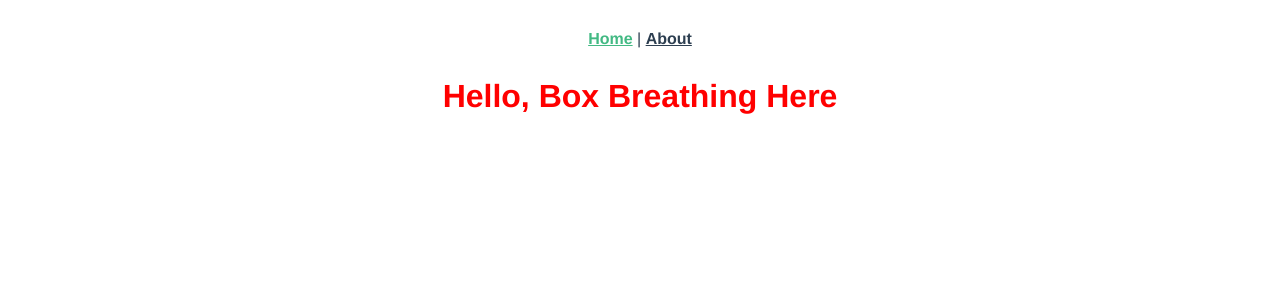
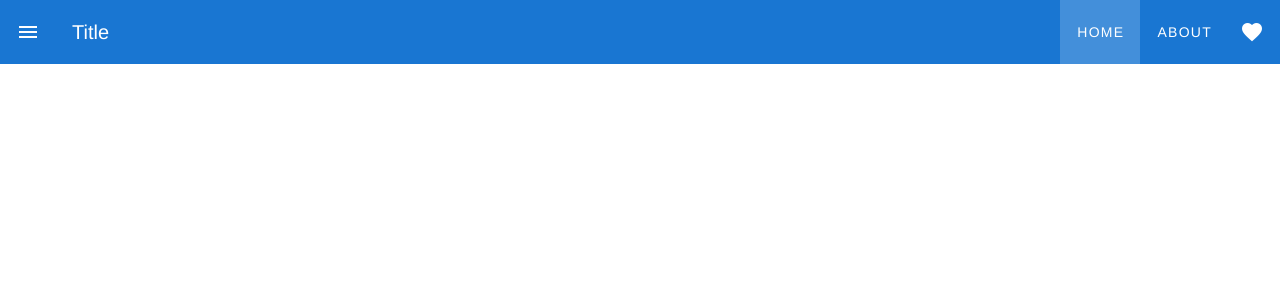
Before and after one commit to Prashanga/Breathe, a Vue app: page / in a window 1280 px wide. Shown: the top 300 px of the page. Built offline with nearby package versions, Linux system fonts and the light colour scheme.

Commit message:
Adding Appbar

```diff
--- a/src/App.vue
+++ b/src/App.vue
@@ -1,14 +1,15 @@
-<template>
-  <div id="app">
-    <div id="nav">
-      <router-link to="/">Home</router-link> |
-      <router-link to="/about">About</router-link>
-    </div>
-    <router-view />
-  </div>
-</template>
-
 <script>
 import './style.scss'
-export default {}
+import Navbar from '@/components/Navbar/Index.vue'
+
+export default {
+  components: { Navbar }
+}
 </script>
+
+<template>
+  <v-app>
+    <Navbar />
+    <router-view />
+  </v-app>
+</template>
--- /dev/null
+++ b/src/components/Navbar/Index.vue
@@ -0,0 +1,43 @@
+<template>
+  <v-app-bar absolute color="primary" dark elevate-on-scroll>
+    <v-app-bar-nav-icon></v-app-bar-nav-icon>
+
+    <v-toolbar-title>Title</v-toolbar-title>
+
+    <v-spacer></v-spacer>
+    <v-toolbar-items>
+      <v-btn
+        text
+        v-for="link in links"
+        :key="link.text"
+        router
+        :to="link.route"
+        exact
+      >
+        {{ link.text }}
+      </v-btn>
+    </v-toolbar-items>
+
+    <v-btn icon>
+      <v-icon>mdi-heart</v-icon>
+    </v-btn>
+  </v-app-bar>
+</template>
+
+<script>
+import './style.scss'
+
+export default {
+  name: 'Navbar',
+  data: () => {
+    return {
+      links: [
+        { text: 'Home', route: '/' },
+        { text: 'About', route: '#' }
+      ]
+    }
+  },
+  computed: {},
+  methods: {}
+}
+</script>
```
Also changed, not shown: src/components/Navbar/style.scss (added), 1 other file (tests, documents, lock files or other folders).
